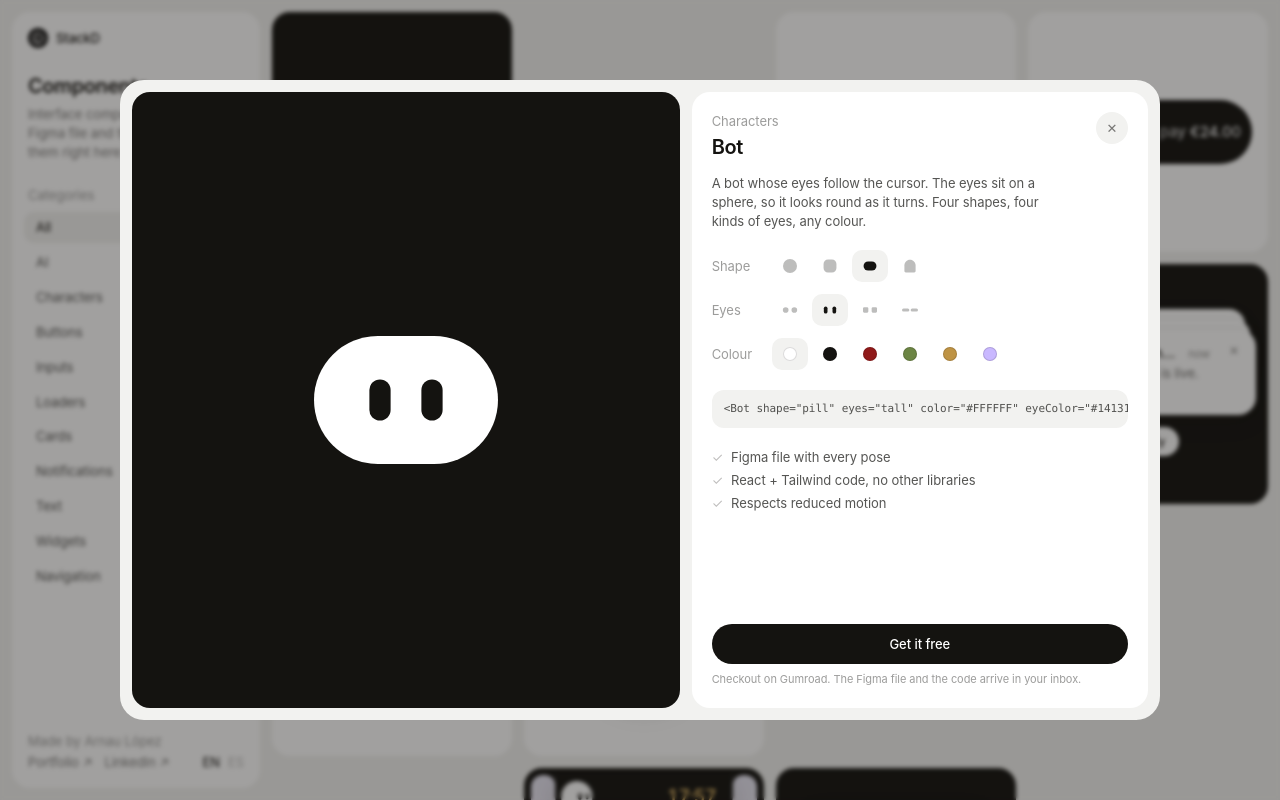
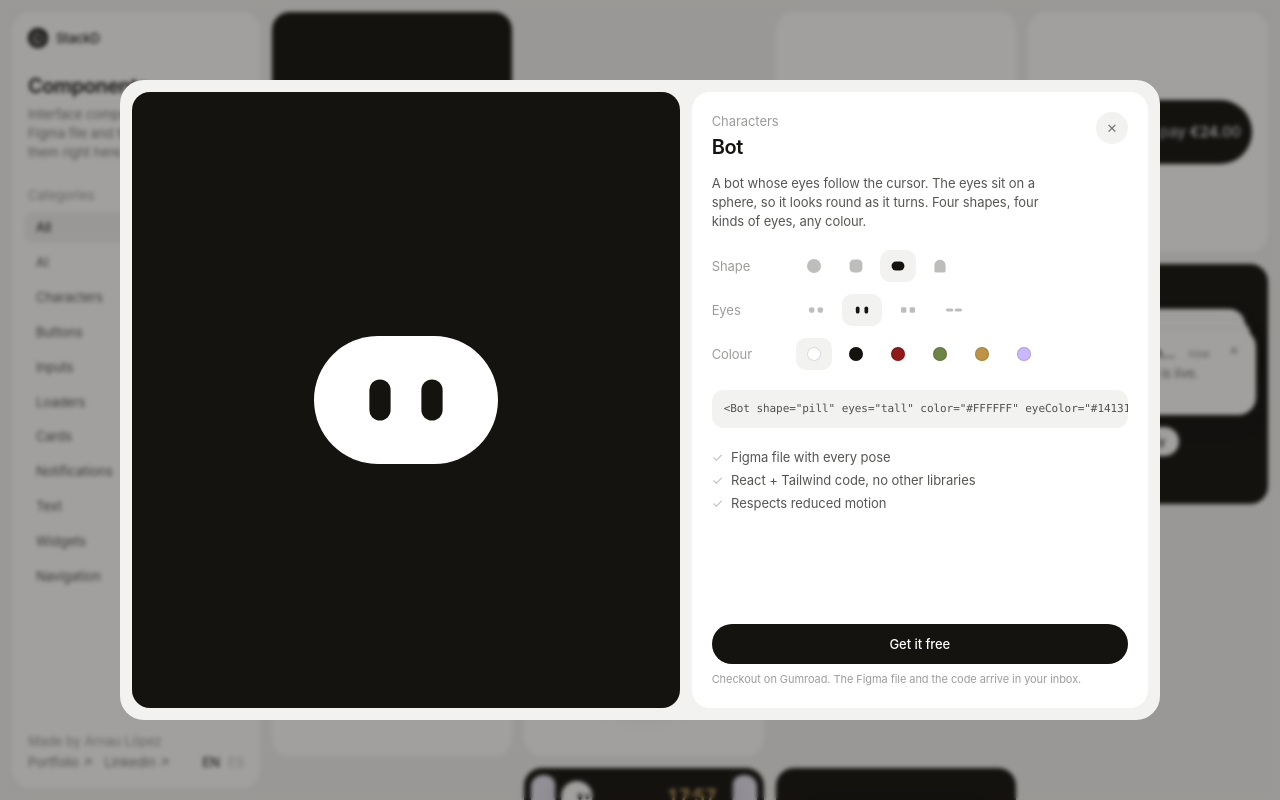
Before and after one commit to lopezsellesarnau-cmd/stackd, a Next.js app in the folder web/: page / in a window 1280 px wide. Both pictures are taken after a click on the button 392 px from the left and 132 px from the top of the page. Shown: the top 800 px of the page. Built offline with nearby package versions, Linux system fonts and the light colour scheme.

Commit message:
Pop-up options: room for every label and button; code box no longer squashed
Co-Authored-By: Claude Opus 5.5 <noreply@anthropic.com>

```diff
--- a/web/components/shop.tsx
+++ b/web/components/shop.tsx
@@ -428,7 +428,7 @@ function Detail({
         </div>
 
         {/* The details */}
-        <div className="mt-3 flex flex-col rounded-[18px] bg-paper p-5 sm:mt-0 sm:overflow-y-auto">
+        <div className="mt-3 flex flex-col rounded-[18px] bg-paper p-5 sm:mt-0 sm:overflow-y-auto [&>*]:shrink-0">
           <div className="flex items-start justify-between gap-4">
             <div>
               <p className="text-fg-faint">{cat}</p>
@@ -1114,9 +1114,9 @@ function LoginTile({ t }: { t: T }) {
 
 function Choice({ label, children }: { label: string; children: React.ReactNode }) {
   return (
-    <div className="flex items-center gap-3">
-      <span className="w-12 shrink-0 text-fg-faint">{label}</span>
-      <div className="flex flex-wrap gap-1">{children}</div>
+    <div className="flex items-start gap-3">
+      <span className="flex h-8 w-[72px] shrink-0 items-center text-fg-faint">{label}</span>
+      <div className="flex min-w-0 flex-1 flex-wrap gap-1.5">{children}</div>
     </div>
   )
 }
@@ -1129,7 +1129,7 @@ function Pick({ on, label, onClick, children }: { on: boolean; label: string; on
       title={label}
       aria-label={label}
       aria-pressed={on}
-      className={`flex h-8 w-9 items-center justify-center rounded-[10px] transition-colors ${on ? 'bg-card text-ink' : 'text-fg-ghost hover:text-ink'}`}
+      className={`flex h-8 min-w-9 shrink-0 items-center justify-center whitespace-nowrap rounded-[10px] px-2.5 transition-colors ${on ? 'bg-card text-ink' : 'text-fg-ghost hover:text-ink'}`}
     >
       {children}
     </button>
```
